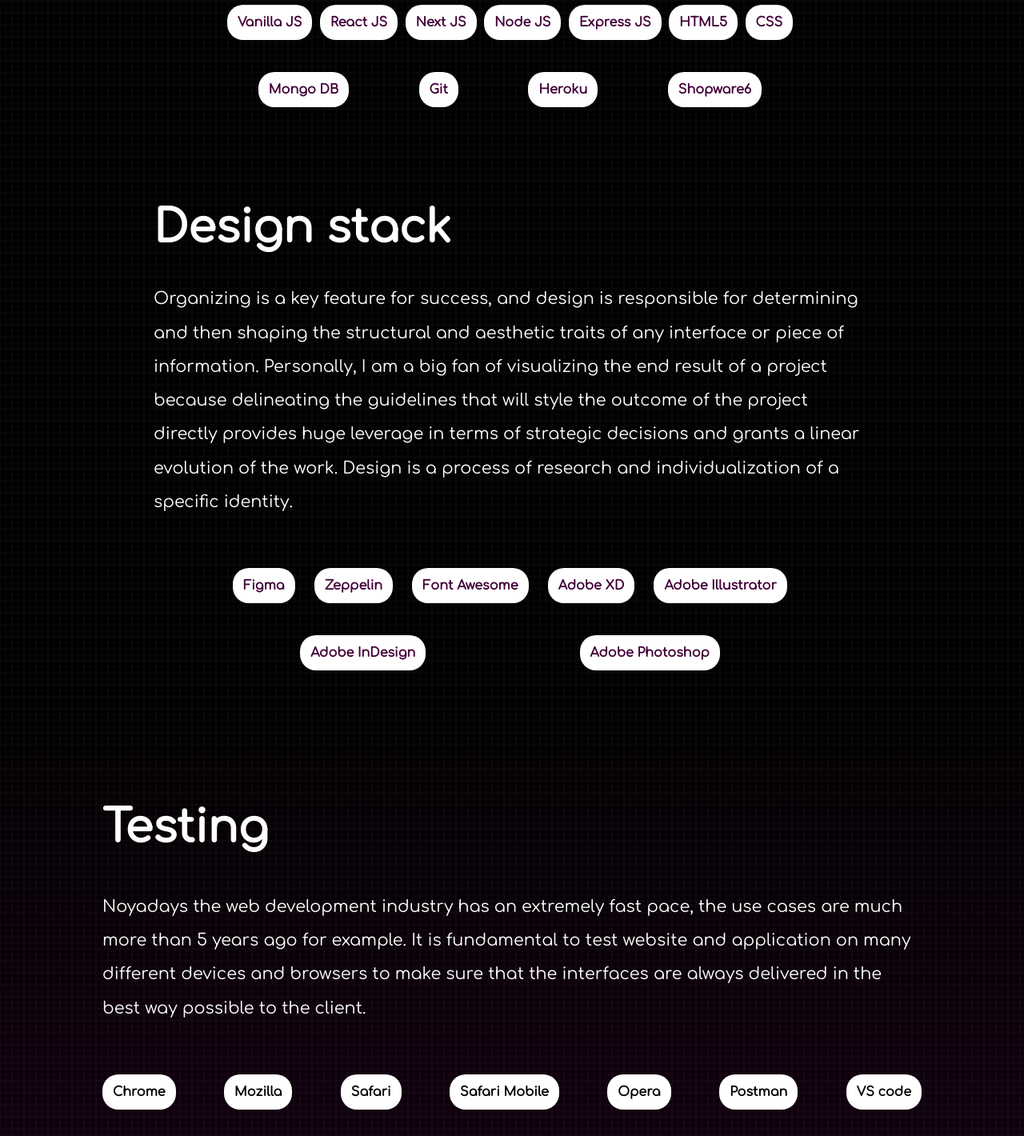
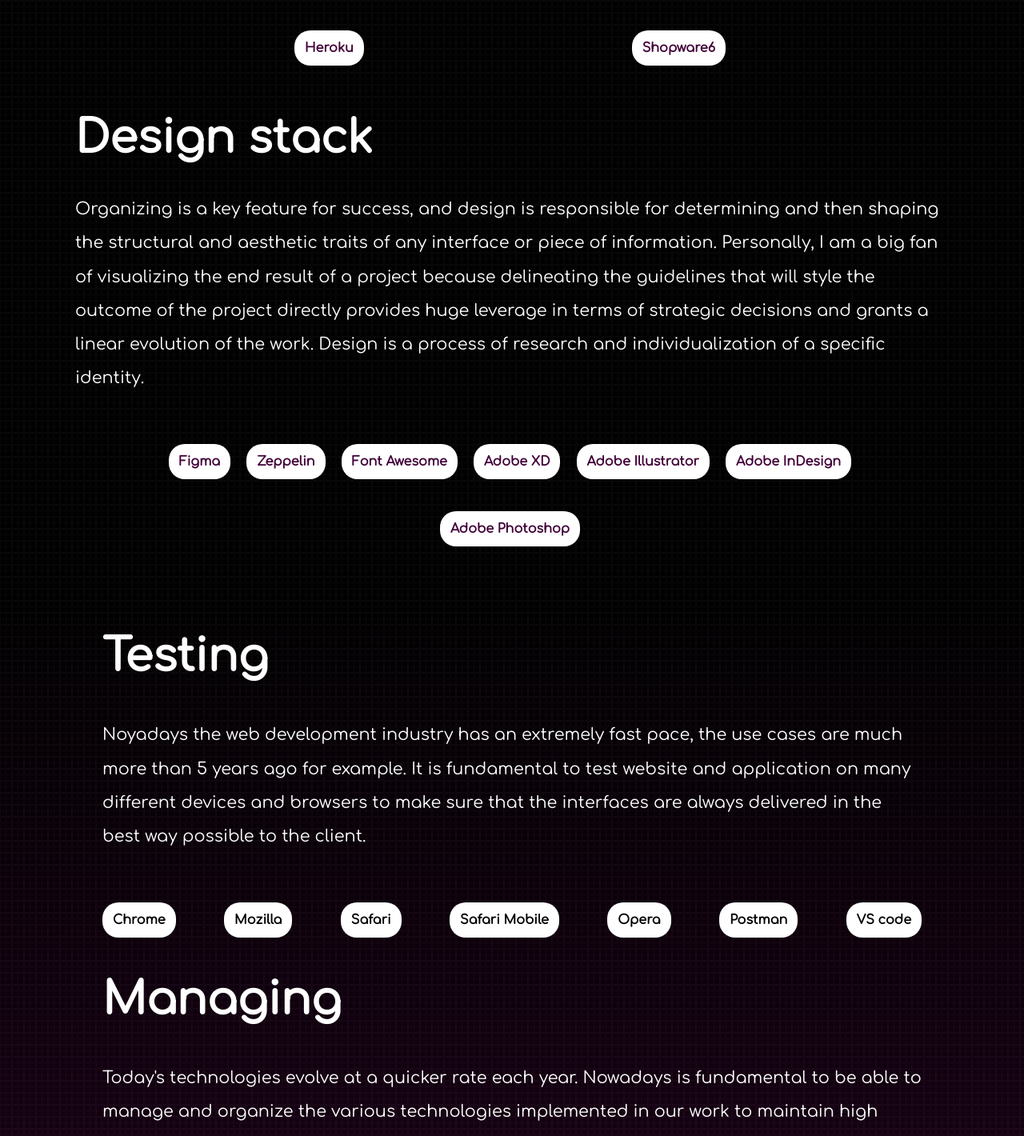
Before and after one commit to Marcwood336/palmTree, a React (Create React App) app: page / in a window 1280 px wide. Shown: the part 1514-2934 px from the top of the page at 80% size. Built offline with nearby package versions, Linux system fonts and the light colour scheme.

Commit message:
design update

```diff
--- a/src/comps/SecondBlock/SecondBlock.module.css
+++ b/src/comps/SecondBlock/SecondBlock.module.css
@@ -3,9 +3,9 @@
 .SecondBlock{
 
     box-sizing: border-box;
-    max-width:70% ;
+    max-width:90% ;
     margin: auto;
-    padding: 5vh 0vh 10vh 0;
+    padding: 30px
 
 }
 
@@ -66,10 +66,6 @@
 
 @media (max-width:1000px){
 
-
-    .SecondBlock{
-        max-width: 80%;
-    }
 .title{
     font-size: 2em;
 
--- a/src/comps/ThirdBlock/ThirdBlock.module.css
+++ b/src/comps/ThirdBlock/ThirdBlock.module.css
@@ -2,8 +2,8 @@
 
 .ThirdBlock{
     color: white;
-    padding: 5vh 0;
-    max-width: 70%;
+    padding: 30px;
+    max-width: 90%;
     margin: auto;
     display: flex;
     flex-direction: row;
@@ -13,7 +13,7 @@
 }
 
 .ThirdBlock > div {
-max-width: 30vw;
+/* max-width: 30vw; */
 align-self: flex-end;
 
 }
```
